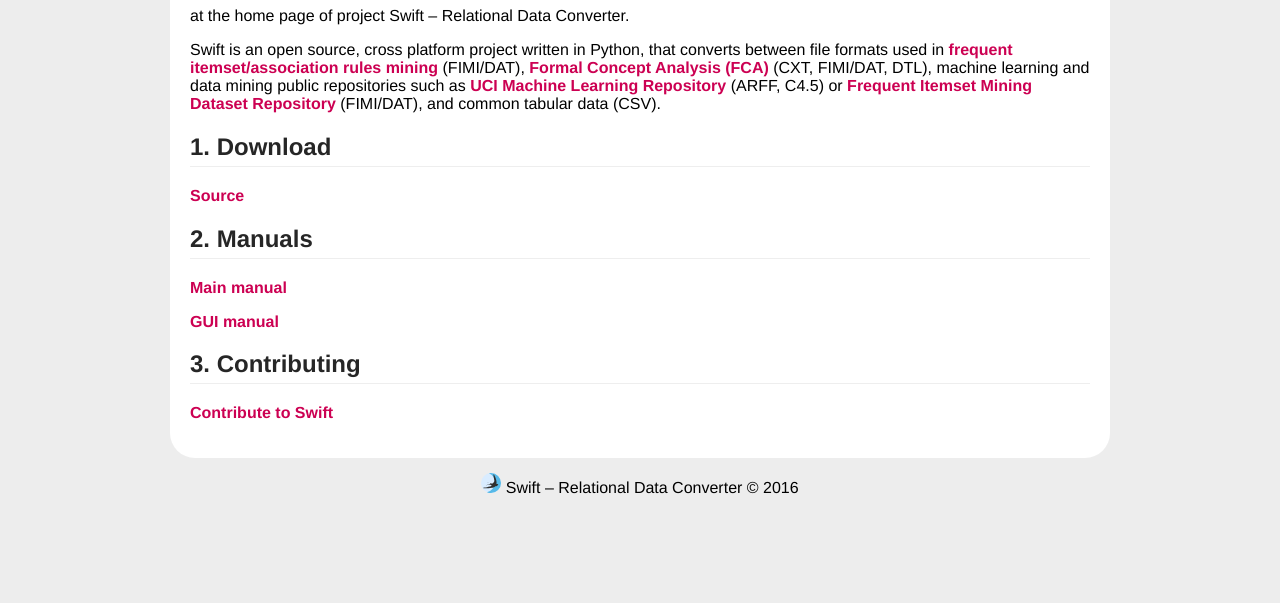
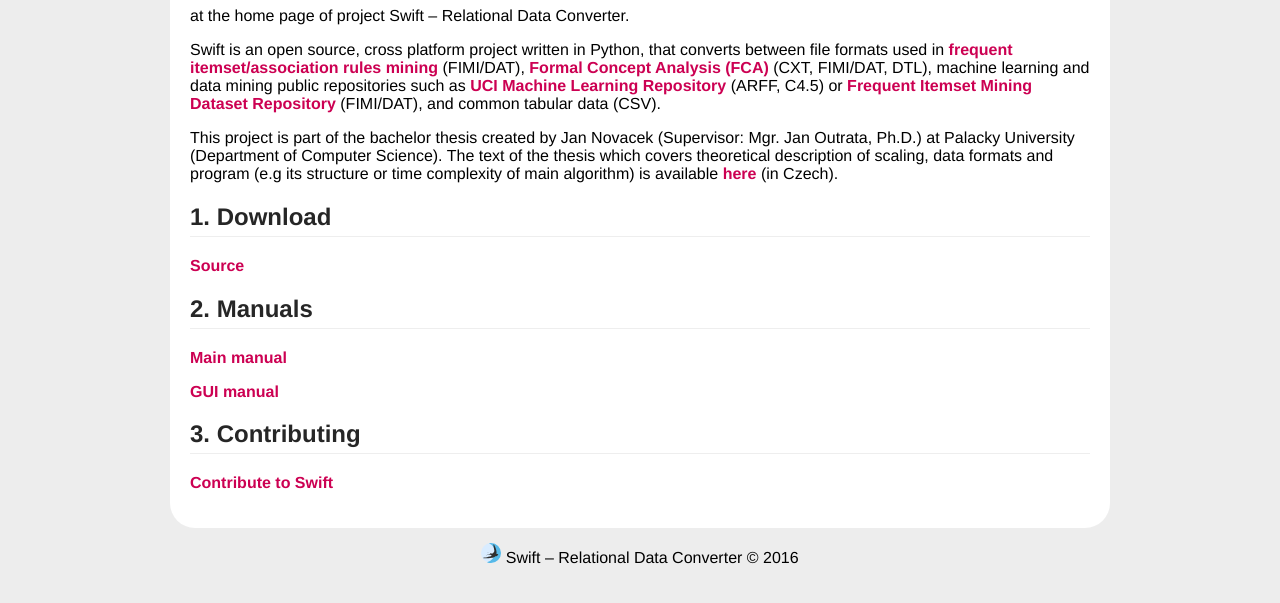
Before and after one commit to gnovis/swift, a plain HTML site: page index.html in a window 1280 px wide. Shown: the part 187-790 px from the top of the page. Drawn offline with Linux system fonts and the light colour scheme.

Commit message:
thesis text has been added

```diff
--- a/index.html
+++ b/index.html
@@ -25,6 +25,10 @@
 	Swift is an open source, cross platform project written in Python, that converts between file formats used in <a href="https://en.wikipedia.org/wiki/Association_rule_learning">frequent itemset/association rules mining</a> (FIMI/DAT), <a href="https://en.wikipedia.org/wiki/Formal_concept_analysis">Formal Concept Analysis (FCA)</a> (CXT, FIMI/DAT, DTL), machine learning and data mining public repositories such as <a href="http://archive.ics.uci.edu/ml/">UCI Machine Learning Repository</a> (ARFF, C4.5) or <a href="http://fimi.ua.ac.be/data/">Frequent Itemset Mining Dataset Repository</a> (FIMI/DAT), and common tabular data (CSV).
 	</p>
 
+	<p>
+	This project is part of the bachelor thesis created by Jan Novacek (Supervisor: Mgr. Jan Outrata, Ph.D.) at Palacky University (Department of Computer Science). The text of the thesis which covers theoretical description of scaling, data formats and program (e.g its structure or time complexity of main algorithm) is available <a href="doc/jndiplom.pdf">here</a> (in Czech).
+	</p>
+
 	<h2>Download</h2>
 	<p><a href="https://github.com/gnovis/swift/zipball/master/">Source</a></p>
 	<h2>Manuals</h2>
```
Also changed, not shown: 1 other file.
